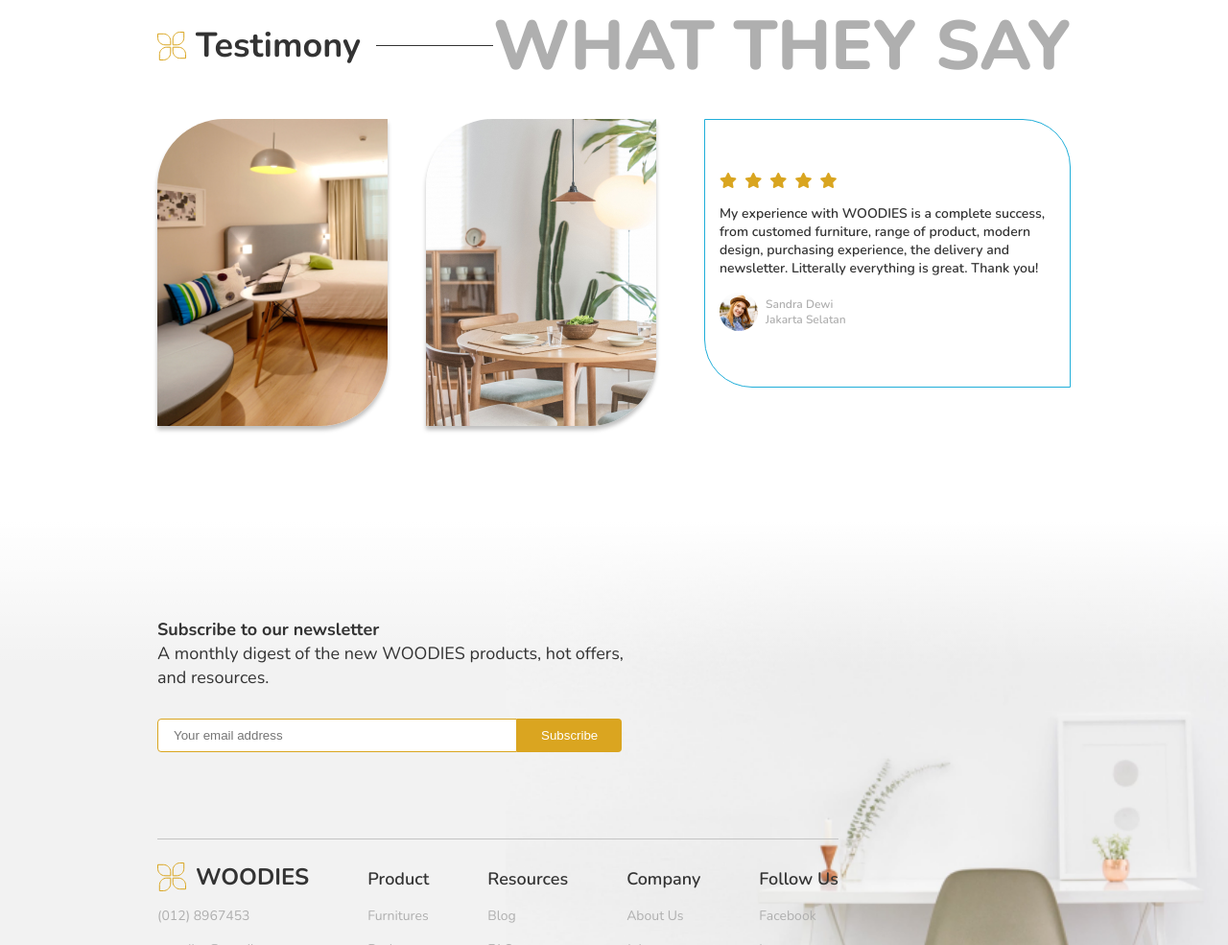
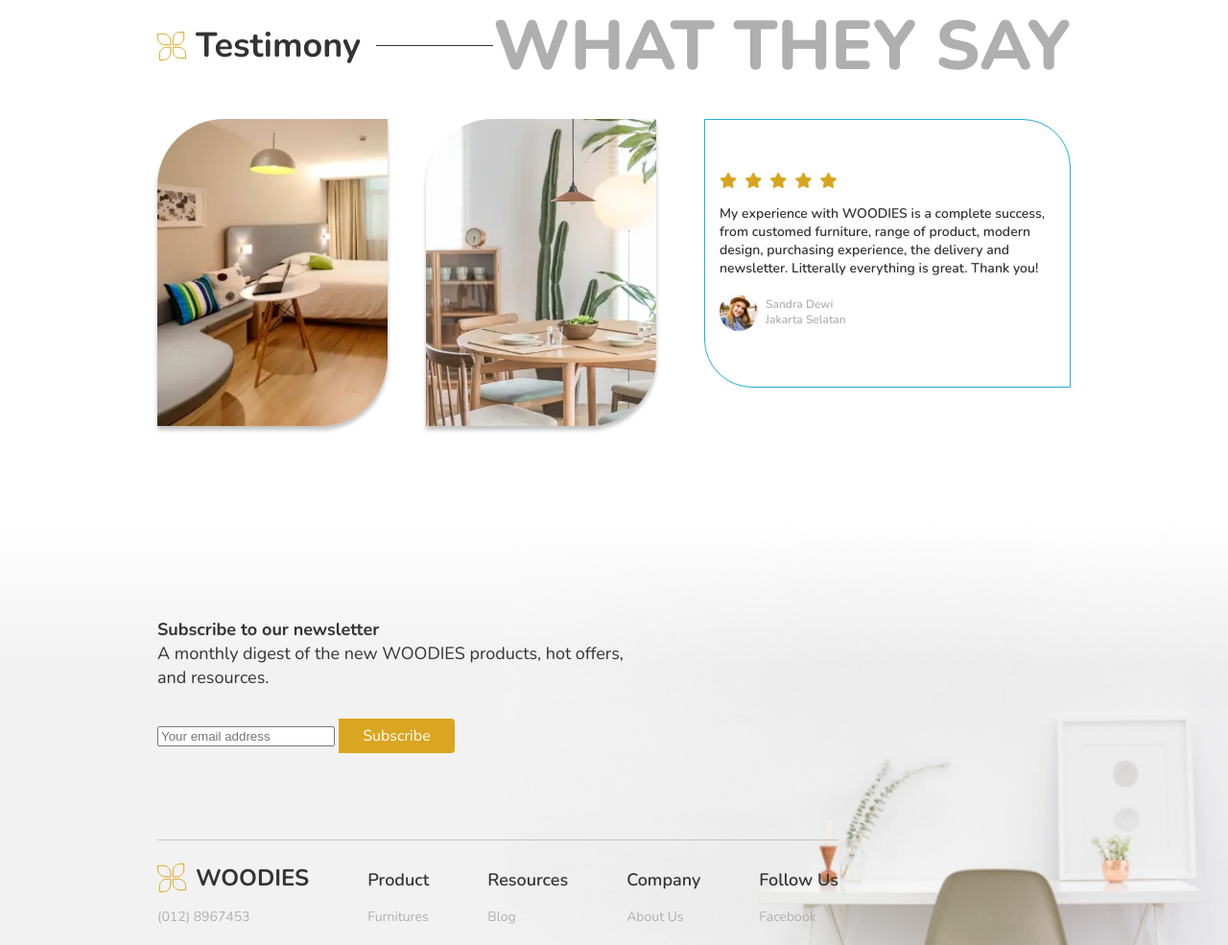
Before and after one commit to bonox2/Woodies, a plain HTML site: page index.html in a window 1280 px wide. Shown: the part 3740-4725 px from the top of the page at 96% size. Drawn offline with nearby package versions, Linux system fonts and the light colour scheme.

Commit message:
Add files via upload

```diff
--- a/index.html
+++ b/index.html
@@ -35,7 +35,7 @@
             place?
           </h1>
           <h2 class="hero-slogan">This is the Right Place</h2>
-          <button class="main-btn orange-btn">Explore Furniture</button>
+          <button class="main-btn orange">Explore Furniture</button>
         </div>
         <img
           class="hero-img"
@@ -106,7 +106,7 @@
             <h4>Production</h4>
           </div>
         </div>
-        <button class="main-btn orange-btn">Get Personalized Now</button>
+        <button class="main-btn orange">Get Personalized Now</button>
       </div>
     </section>
     <section class="categories" id="categories">
@@ -153,8 +153,8 @@
         <div class="testimony-slider">
           <div class="testimony-slide">
             <div class="testimony-slide-imgs">
-              <img class="testimony-slide-img" src="/img/slide-img-1.jpg" alt="slide arrow left">
-              <img class="testimony-slide-img" src="/img/slide-img-2.jpg" alt="slide arrow left">
+              <img class="testimony-slide-img" src="/img/slide-img-1.webp" alt="slide arrow left">
+              <img class="testimony-slide-img" src="/img/slide-img-2.webp" alt="slide arrow left">
             </div>
             <div class="testimony-slide-text">
               <div class="comment-rate">
@@ -192,10 +192,8 @@
             <p>A monthly digest of the new WOODIES products, hot offers, and resources.</p>
           </div>
           <div class="subscribe-box">
-            <form name="subscribe-form" class="subscribe-form">
-              <input class="search-txt" type="text" name="" placeholder="Your email address">
-              <button class="subscribe-btn">Subscribe</button>
-            </form>
+            <input class="search-txt" type="text" name="" placeholder="Your email address">
+            <a href="#" class="orange" >Subscribe</a>
           </div>
         </div>
       </div>
```
